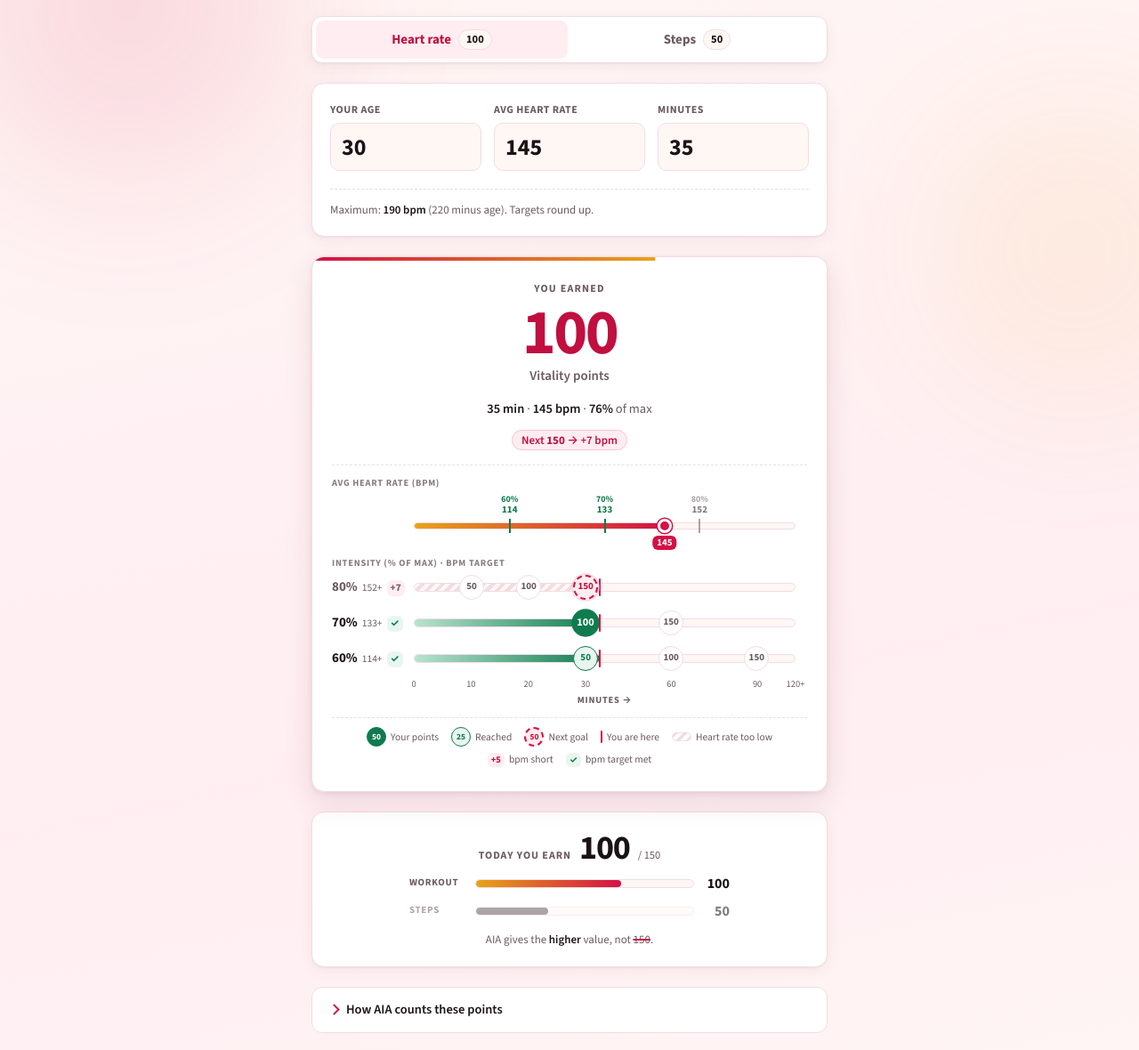
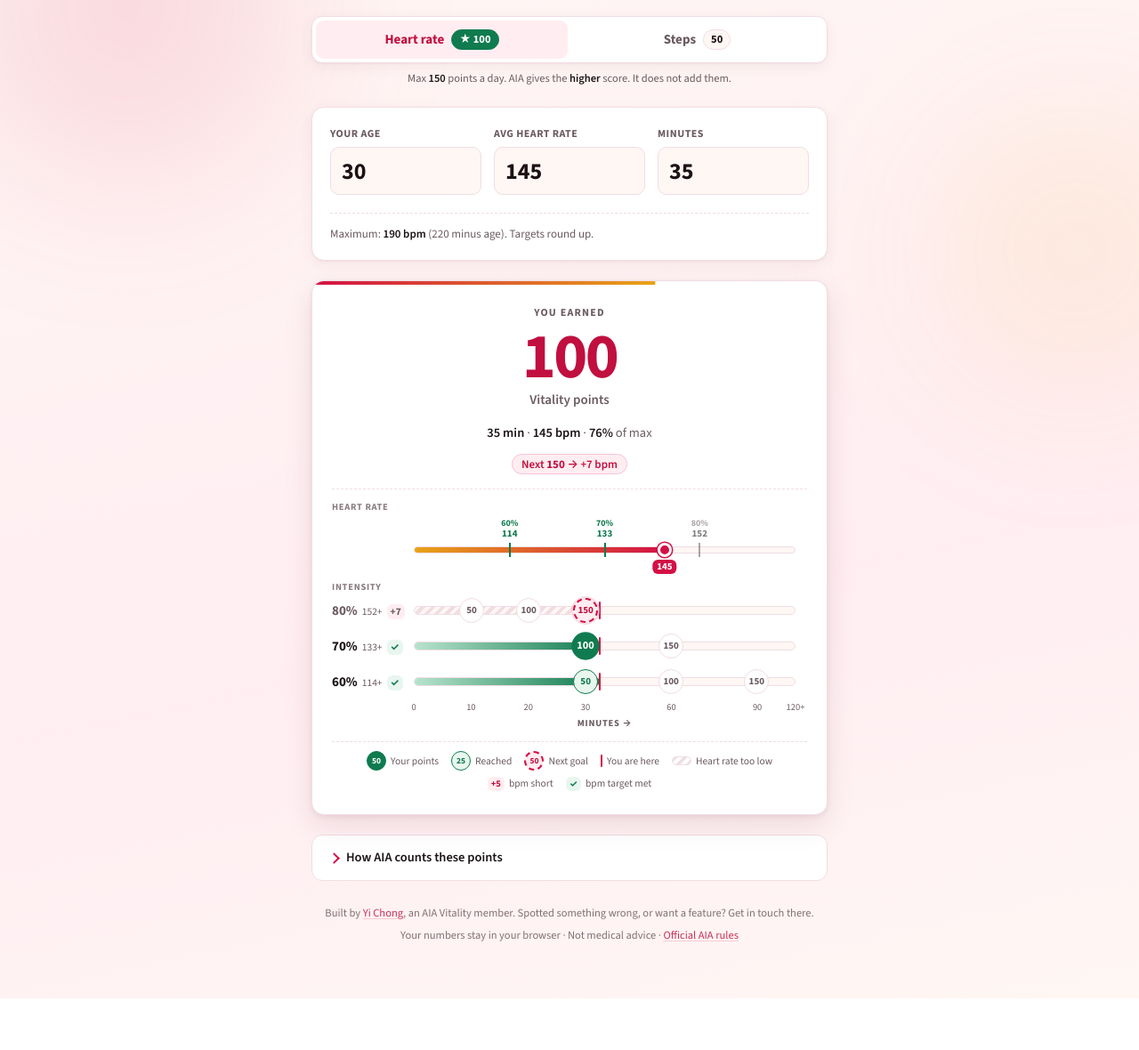
Before and after one commit to Dragooz/aia-vitality-hr-calculator, a plain HTML site: page index.html in a window 1280 px wide. Shown: the part 68-1248 px from the top of the page at 89% size. After the commit the page ends 1190 px from the top, so only its background shows below. Drawn offline with nearby package versions, Linux system fonts and the light colour scheme.

Commit message:
feat: drop daily total card, mark winning tab, shorten chart labels
Co-Authored-By: Claude Opus 5.5 <noreply@anthropic.com>
Claude-Session: https://claude.ai/code/session_01F2bPmbo64YxQyjJFXDdcsn

```diff
--- a/app.js
+++ b/app.js
@@ -63,7 +63,6 @@ const stepsNextEl = document.getElementById("steps-next");
 const tabHrPtsEl = document.getElementById("tab-hr-pts");
 const tabStepsPtsEl = document.getElementById("tab-steps-pts");
 const tabEls = [...document.querySelectorAll(".tab")];
-const totalEl = document.getElementById("total");
 
 const nf = new Intl.NumberFormat("en-MY");
 
@@ -270,9 +269,9 @@ function renderTrack(age, bpm, mins, points) {
 
   nextEl.innerHTML = next;
   trackEl.innerHTML = `
-    <div class="row-label">Avg heart rate (bpm)</div>
+    <div class="row-label">Heart rate</div>
     ${gauge}
-    <div class="row-label">Intensity (% of max) &middot; bpm target</div>
+    <div class="row-label">Intensity</div>
     <div class="lanes">${lanes}</div>
     <div class="axis-wrap"><div class="axis">${axis}</div><div class="axis-title">Minutes &rarr;</div></div>
     ${legend(true)}`;
@@ -284,6 +283,7 @@ const STEP_MAX = 15000;
 const stepX = s => Math.min(100, (s / STEP_MAX) * 100);
 
 function renderSteps(steps, hrPoints) {
+  // hrPoints: used only to mark which tab wins.
   const has = steps !== null;
   const pts = has ? stepPoints(steps) : 0;
 
@@ -318,47 +318,17 @@ function renderSteps(steps, hrPoints) {
     <div class="axis-wrap solo"><div class="axis">${axis}</div><div class="axis-title">Steps &rarr;</div></div>
     ${legend(false)}`;
 
-  renderTotal(hrPoints, has ? pts : 0, has);
+  markWinner(hrPoints, pts);
   return pts;
 }
 
-/* ---------- daily total ---------- */
+/* ---------- higher score wins ---------- */
 
-function renderTotal(hrPoints, stepPts, hasSteps) {
-  // Heart rate and step points do NOT stack. AIA pays the higher of the two.
-  const awarded = Math.max(hrPoints, stepPts);
-  const naive = hrPoints + stepPts;
-  const bothEarned = hrPoints > 0 && stepPts > 0;
-  const hrWins = hrPoints >= stepPts;
-
-  const bars = `
-    <div class="vs">
-      <div class="vs-row ${hrWins && awarded > 0 ? "win" : ""}">
-        <span class="vs-name">Workout</span>
-        <div class="vs-bar"><div style="width:${(hrPoints / 150) * 100}%"></div></div>
-        <span class="vs-num">${hrPoints}</span>
-      </div>
-      <div class="vs-row ${!hrWins && awarded > 0 ? "win" : ""}">
-        <span class="vs-name">Steps</span>
-        <div class="vs-bar"><div style="width:${(stepPts / 150) * 100}%"></div></div>
-        <span class="vs-num">${hasSteps ? stepPts : "—"}</span>
-      </div>
-    </div>`;
-
-  const lesson = bothEarned
-    ? `<p class="total-lesson">AIA gives the <b>higher</b> value, not <s>${naive}</s>.</p>`
-    : awarded > 0
-      ? `<p class="total-lesson">AIA gives the <b>higher</b> value. It does not add them.</p>`
-      : `<p class="total-lesson">No points yet. Get 5,000 steps or the first workout tier.</p>`;
-
-  totalEl.innerHTML = `
-    <div class="total-head">
-      <span class="total-label">Today you earn</span>
-      <span class="total-value ${awarded === 0 ? "zero" : ""}">${awarded}</span>
-      <span class="total-unit">/ 150</span>
-    </div>
-    ${bars}
-    ${lesson}`;
+// Points never stack, so mark the tab whose score AIA actually pays.
+function markWinner(hrPoints, stepPts) {
+  const best = Math.max(hrPoints, stepPts);
+  tabHrPtsEl.classList.toggle("win", best > 0 && hrPoints === best);
+  tabStepsPtsEl.classList.toggle("win", best > 0 && stepPts === best && hrPoints !== best);
 }
 
 /* ---------- main ---------- */
--- a/index.html
+++ b/index.html
@@ -186,6 +186,7 @@
                     Steps <span class="tab-pts" id="tab-steps-pts">—</span>
                 </button>
             </div>
+            <p class="rule-note">Max <b>150</b> points a day. AIA gives the <b>higher</b> score. It does not add them.</p>
 
             <div class="panel" role="tabpanel" id="panel-hr" aria-labelledby="tab-hr">
                 <section class="card">
@@ -237,7 +238,6 @@
                 </section>
             </div>
 
-            <section class="total card" id="total"></section>
 
             <details id="detail">
                 <summary>How AIA counts these points</summary>
--- a/styles.css
+++ b/styles.css
@@ -639,101 +639,28 @@ input[type="number"] { -moz-appearance: textfield; appearance: textfield; }
   min-width: 30px;
 }
 
+.tab-pts.win {
+  color: #fff;
+  background: var(--ok);
+  border-color: var(--ok);
+}
+
+.tab-pts.win::before { content: "\2605  "; }
+
+/* Pulls up under the tabs: the one rule that links the two tabs. */
+.rule-note {
+  margin: -14px 0 0;
+  text-align: center;
+  font-size: 12.5px;
+  color: var(--muted);
+}
+
+.rule-note b { color: var(--ink); font-weight: 600; }
+
 .panel { display: flex; flex-direction: column; gap: 22px; }
 .panel[hidden] { display: none; }
 
 #panel-steps .field { max-width: 220px; }
-
-.total {
-  display: flex;
-  flex-direction: column;
-  align-items: center;
-  gap: 10px;
-  text-align: center;
-}
-
-.total-head {
-  display: flex;
-  align-items: baseline;
-  gap: 9px;
-  flex-wrap: wrap;
-  justify-content: center;
-}
-
-.total-label {
-  font-size: 12px;
-  font-weight: 700;
-  letter-spacing: .08em;
-  text-transform: uppercase;
-  color: var(--muted);
-}
-
-.total-value {
-  font-size: 38px;
-  font-weight: 700;
-  font-variant-numeric: tabular-nums;
-  line-height: 1;
-  letter-spacing: -.03em;
-  color: var(--ink);
-}
-
-.total-value.zero { color: var(--muted); opacity: .45; }
-.total-unit { font-size: 12.5px; color: var(--muted); }
-
-/* Workout vs steps: higher bar wins, they never stack. */
-.vs { width: 100%; max-width: 360px; display: flex; flex-direction: column; gap: 7px; }
-
-.vs-row {
-  display: flex;
-  align-items: center;
-  gap: 10px;
-  font-variant-numeric: tabular-nums;
-  opacity: .55;
-  transition: opacity .22s ease;
-}
-
-.vs-row.win { opacity: 1; }
-
-.vs-name {
-  flex: 0 0 64px;
-  text-align: left;
-  font-size: 11px;
-  font-weight: 700;
-  letter-spacing: .06em;
-  text-transform: uppercase;
-  color: var(--muted);
-}
-
-.vs-bar {
-  flex: 1;
-  height: 10px;
-  border-radius: 999px;
-  background: var(--ground);
-  border: 1px solid var(--hairline);
-  overflow: hidden;
-}
-
-.vs-bar div {
-  height: 100%;
-  background: var(--muted);
-  border-radius: inherit;
-  transition: width .4s cubic-bezier(.2,.8,.3,1);
-}
-
-.vs-row.win .vs-bar div { background: linear-gradient(90deg, var(--gold), var(--accent)); }
-
-.vs-num { flex: 0 0 30px; text-align: right; font-size: 16px; font-weight: 700; color: var(--ink); }
-
-.total-lesson {
-  margin: 0;
-  max-width: 42ch;
-  font-size: 13px;
-  line-height: 1.55;
-  color: var(--muted);
-}
-
-.total-lesson b { color: var(--ink); font-weight: 600; }
-.total-lesson s { text-decoration-color: var(--accent); text-decoration-thickness: 2px; }
 
 /* ---- collapsible detail ---- */
 
@@ -846,7 +773,6 @@ footer a:hover { text-decoration-color: var(--accent-ink); }
   .lane-label span { font-size: 10.5px; }
   .lane-label b { font-size: 14px; }
   .mk { width: 25px; height: 25px; margin: -12.5px 0 0 -12.5px; font-size: 10px; }
-  .total-value { font-size: 33px; }
 }
 
 @media (prefers-reduced-motion: reduce) {
```
